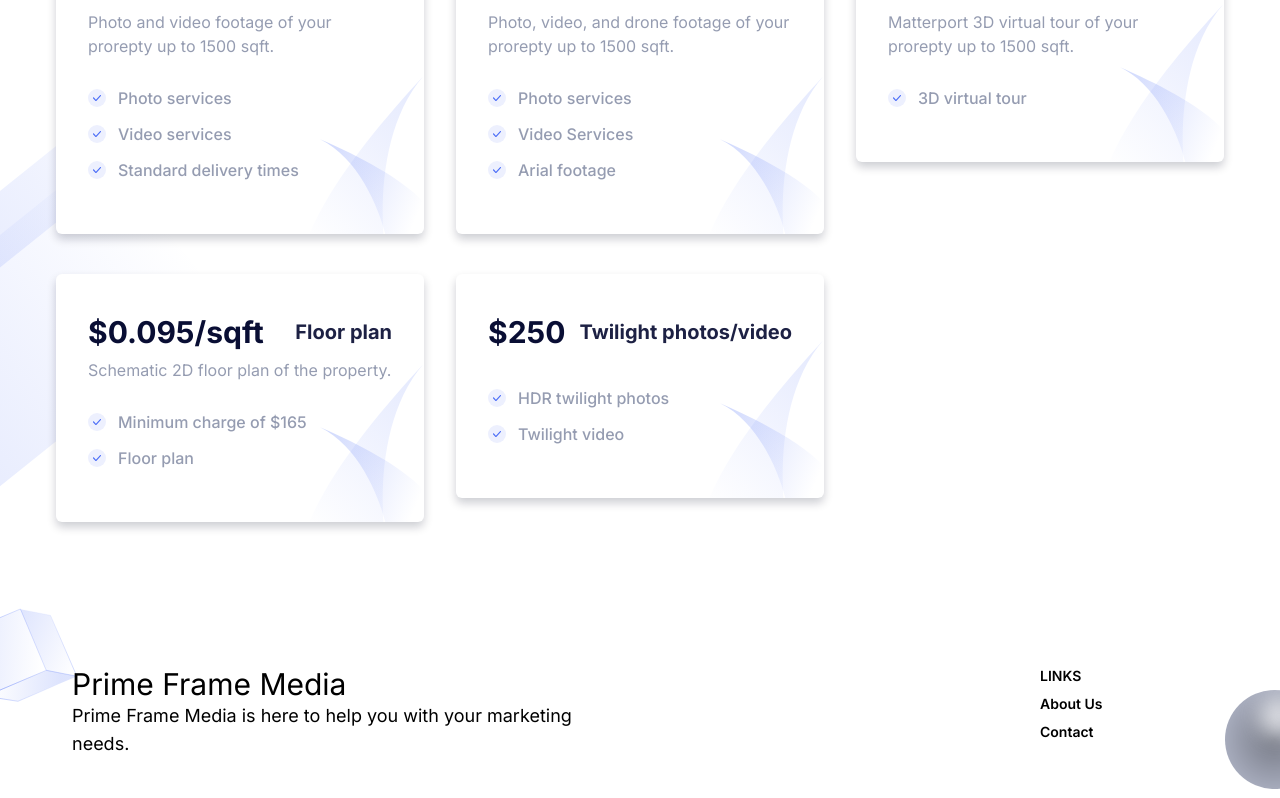
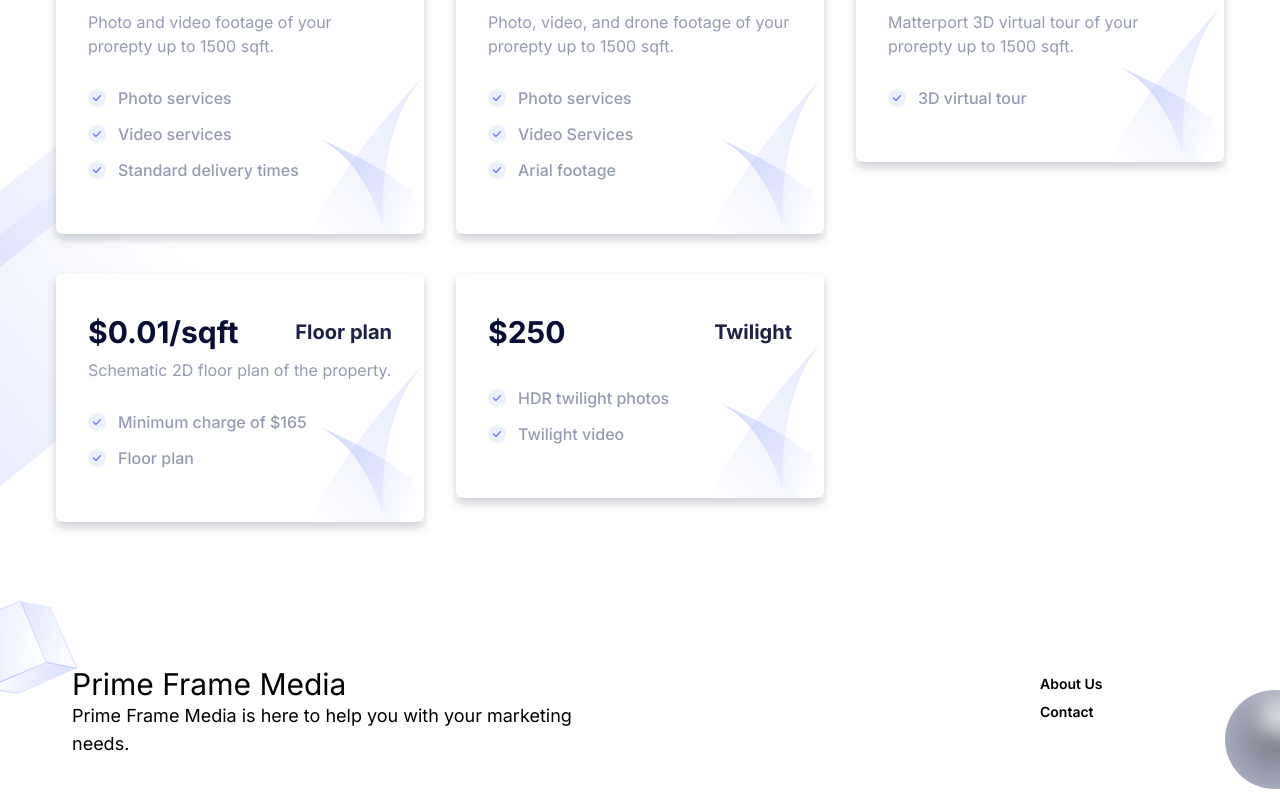
Before and after one commit to vasshorin/refav, a Next.js app: page / in a window 1280 px wide. Shown: the part 3740-4538 px from the top of the page. Built offline with nearby package versions, Linux system fonts and the light colour scheme.

Commit message:
Change price and fx footer

```diff
--- a/components/Footer/index.tsx
+++ b/components/Footer/index.tsx
@@ -24,7 +24,7 @@ const Footer = () => {
             <div className="w-full lg:w-6/12 px-4">
               <div className="flex flex-wrap items-top mb-6">
                 <div className="w-full lg:w-4/12 px-4 ml-auto">
-                  <span className="block uppercase text-blueGray-500 text-sm font-semibold mb-2">Links</span>
+                  <span className="block uppercase text-blueGray-500 text-sm font-semibold mb-2"></span>
                   <ul className="list-unstyled">
                     <li>
                       <Link className="text-blueGray-600 hover:text-blueGray-800 font-semibold block pb-2 text-sm" href="/about">About Us</Link>
--- a/components/Pricing/index.tsx
+++ b/components/Pricing/index.tsx
@@ -112,7 +112,7 @@ const Pricing = () => {
 
           <PricingBox
             packageName="Floor plan"
-            price={"0.095/sqft"}
+            price={"0.01/sqft"}
             subtitle={`Schematic 2D floor plan of the property.`}
           >
             <OfferList text="Minimum charge of $165" status="active" />
@@ -120,7 +120,7 @@ const Pricing = () => {
           </PricingBox>
 
           <PricingBox
-            packageName="Twilight photos/video"
+            packageName="Twilight"
             price={"250"}
             subtitle={``}
           >
```
